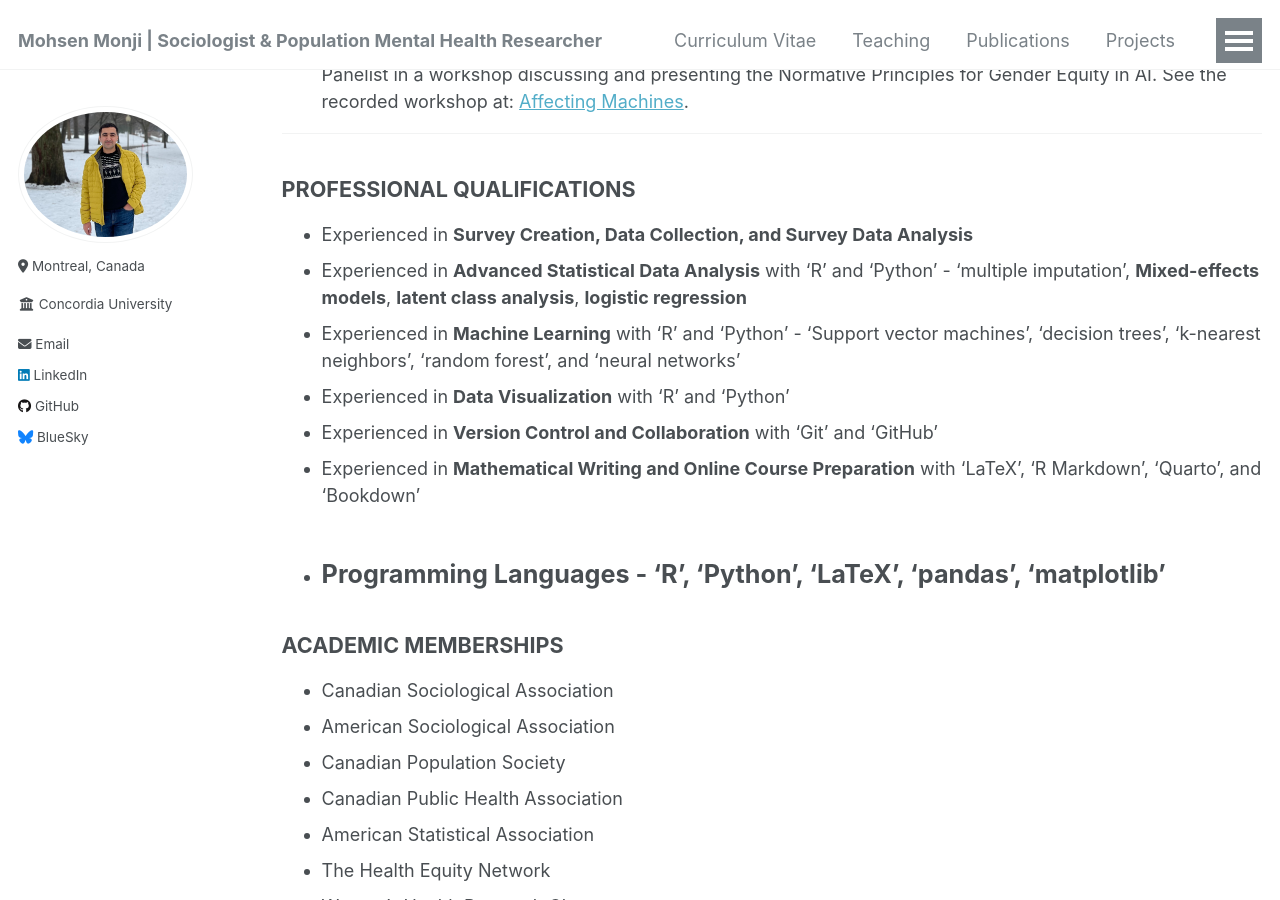
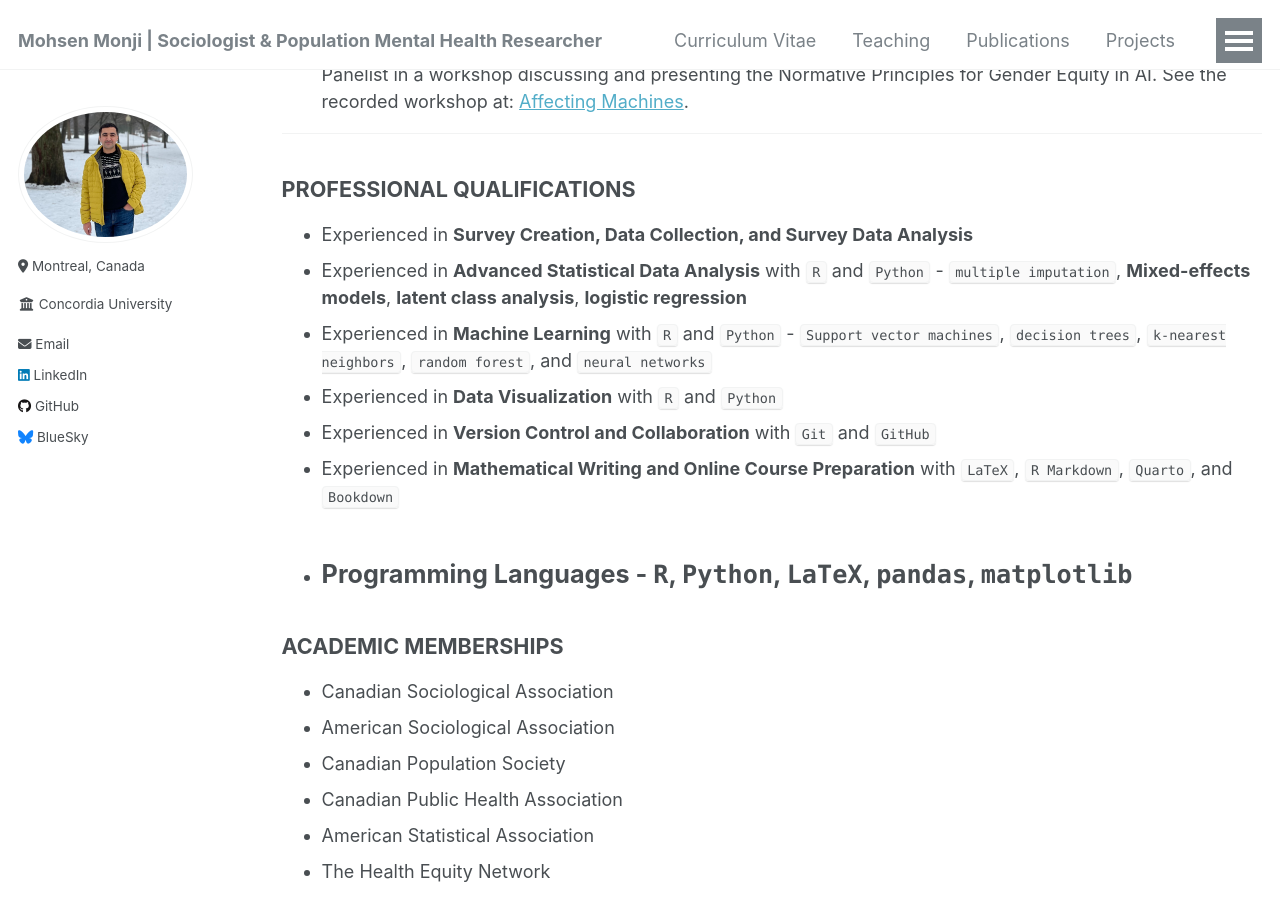
Before and after one commit to Mohsnmonji/mohsnmonji.github.io, a Jekyll site: the page built from _pages/Curriculum Vitae.md, in a window 1280 px wide and 900 px high, scrolled down 3234 px. Built offline with Jekyll 4.4.1, drawn with Linux system fonts in a browser that asks for light colours.

```diff
--- a/_pages/Curriculum Vitae.md
+++ b/_pages/Curriculum Vitae.md
@@ -115,12 +115,12 @@ redirect_from:
 
 ### **PROFESSIONAL QUALIFICATIONS**
 - Experienced in **Survey Creation, Data Collection, and Survey Data Analysis**
-- Experienced in **Advanced Statistical Data Analysis** with ‘R’ and ‘Python’ - ‘multiple imputation’, **Mixed-effects models**, **latent class analysis**, **logistic regression**
-- Experienced in **Machine Learning** with ‘R’ and ‘Python’ - ‘Support vector machines’, ‘decision trees’, ‘k-nearest neighbors’, ‘random forest’, and ‘neural networks’
-- Experienced in **Data Visualization** with ‘R’ and ‘Python’
-- Experienced in **Version Control and Collaboration** with ‘Git’ and ‘GitHub’
-- Experienced in **Mathematical Writing and Online Course Preparation** with ‘LaTeX’, ‘R Markdown’, ‘Quarto’, and ‘Bookdown’
-- **Programming Languages** - ‘R’, ‘Python’, ‘LaTeX’, ‘pandas’, ‘matplotlib’
+- Experienced in **Advanced Statistical Data Analysis** with `R` and `Python` - `multiple imputation`, **Mixed-effects models**, **latent class analysis**, **logistic regression**
+- Experienced in **Machine Learning** with `R` and `Python` - `Support vector machines`, `decision trees`, `k-nearest neighbors`, `random forest`, and `neural networks`
+- Experienced in **Data Visualization** with `R` and `Python`
+- Experienced in **Version Control and Collaboration** with `Git` and `GitHub`
+- Experienced in **Mathematical Writing and Online Course Preparation** with `LaTeX`, `R Markdown`, `Quarto`, and `Bookdown`
+- **Programming Languages** - `R`, `Python`, `LaTeX`, `pandas`, `matplotlib`
 ---
 
 ### **ACADEMIC MEMBERSHIPS**
```
